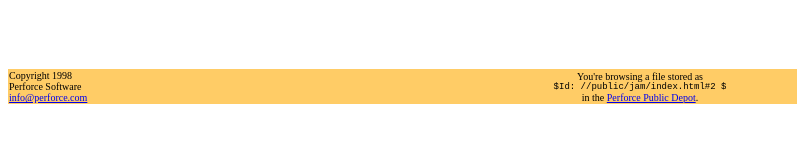
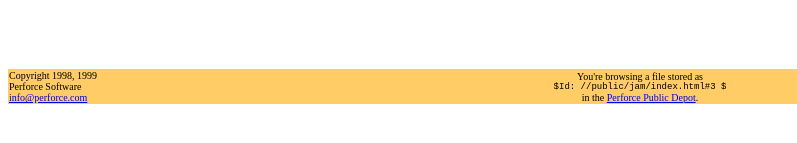
Before and after one commit to newt123/anothertest, a plain HTML site: page www/dev/index.html in a window 1280 px wide. Shown: the part 633-776 px from the top of the page, 0-797 px from the left. Drawn offline with Linux system fonts and the light colour scheme.

```diff
--- a/www/dev/index.html
+++ b/www/dev/index.html
@@ -136,7 +136,7 @@
 
 <TD WIDTH=15% BGCOLOR=FFCC66 ALIGN=LEFT VALIGN=CENTER>
 <FONT SIZE="-2">
-Copyright 1998<br>
+Copyright 1998, 1999<br>
 Perforce Software<br>
 <a href="mailto:info@perforce.com">info@perforce.com</a>
 </FONT>
@@ -145,7 +145,7 @@
 <TD WIDTH=70% BGCOLOR=FFCC66 ALIGN=CENTER>
 <FONT SIZE="-2">
 You're browsing a file stored as<br>
-<code>$Id: //public/jam/index.html#2 $</code><br>
+<code>$Id: //public/jam/index.html#3 $</code><br>
 in the
 <A HREF=http://public.perforce.com/public/index.html>Perforce Public Depot</A>.
 </FONT>
```
